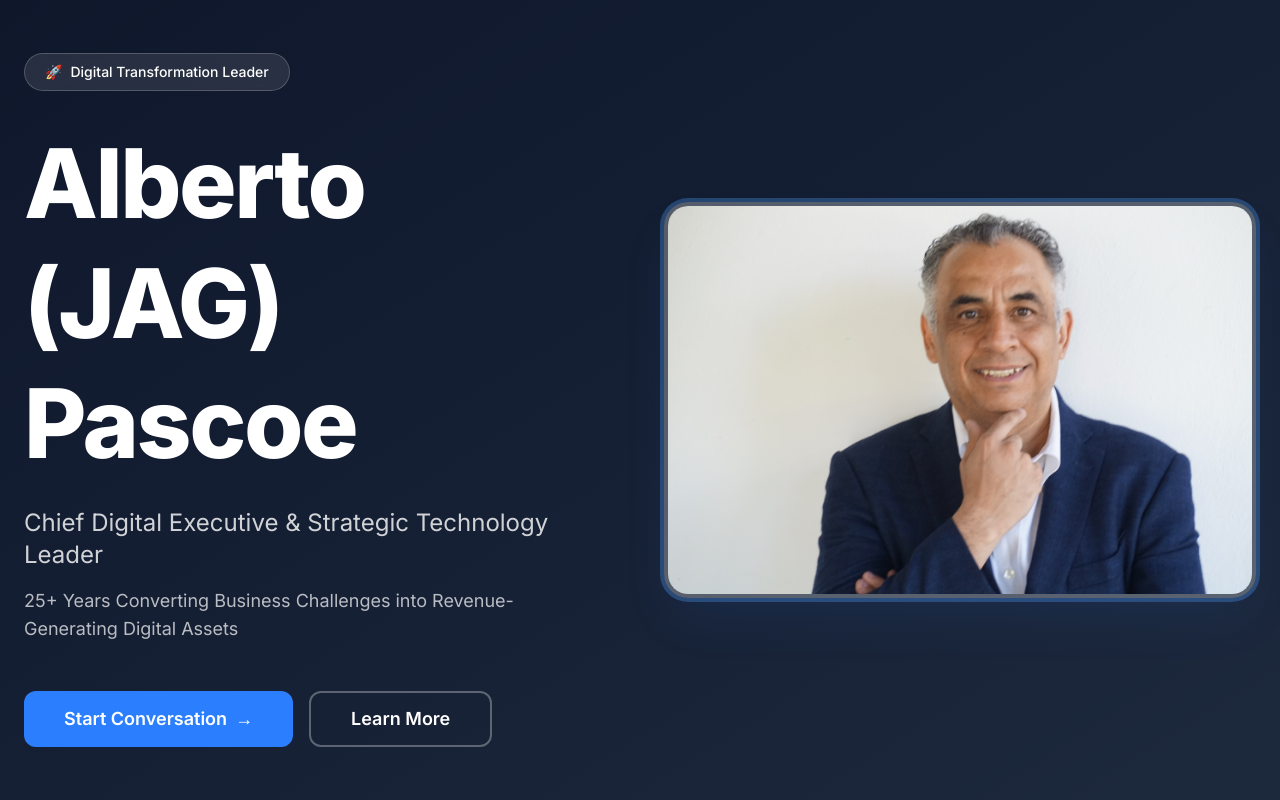
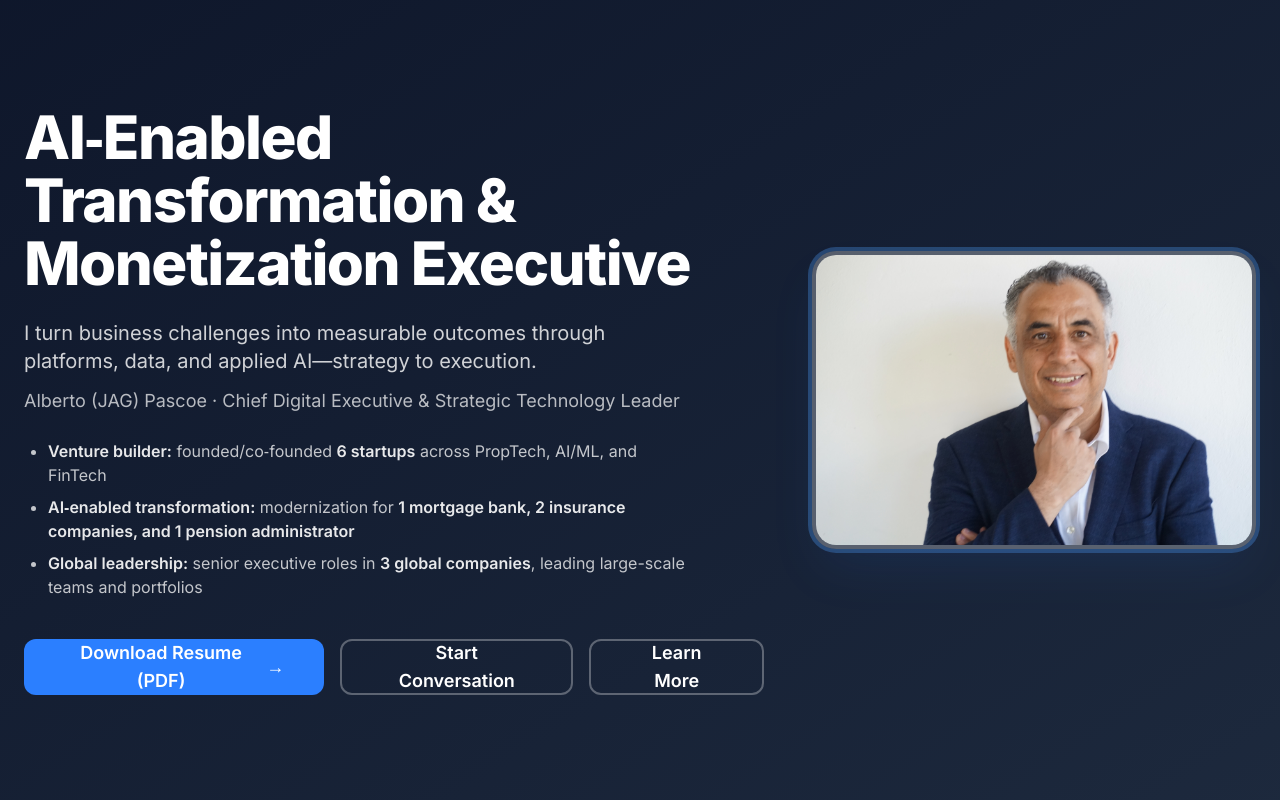
Before and after one commit to agpascoe/landpage, a Next.js app: page / in a window 1280 px wide. Shown: the top 800 px of the page. Built offline with nearby package versions, Linux system fonts and the light colour scheme.

Commit message:
Add public resume PDF download

```diff
--- a/app/components/sections/Hero.tsx
+++ b/app/components/sections/Hero.tsx
@@ -15,50 +15,75 @@ export default function Hero() {
       />
       <div className="container mx-auto px-6 relative z-10 flex flex-col lg:flex-row items-center gap-12">
         <motion.div
-          className="flex-1"
+          className="flex-[1.25]"
           initial={{ opacity: 0, y: 50 }}
           animate={{ opacity: 1, y: 0 }}
           transition={{ duration: 0.8, delay: 0.2 }}
         >
-          <motion.div
-            className="inline-flex items-center gap-2 bg-white/10 border border-white/20 rounded-full px-5 py-2 text-sm font-medium text-white mb-8 backdrop-blur-sm"
-            whileHover={{ scale: 1.05 }}
-          >
-            <span>🚀</span>
-            <span>Digital Transformation Leader</span>
-          </motion.div>
-          <h1 className="text-6xl lg:text-8xl font-extrabold text-white mb-6 leading-tight tracking-tight">
-            Alberto (JAG) Pascoe
+          <h1 className="text-4xl lg:text-5xl xl:text-6xl font-extrabold text-white mb-6 leading-[1.05] tracking-tight">
+            AI‑Enabled Transformation & Monetization Executive
           </h1>
-          <p className="text-2xl text-white/80 mb-4 max-w-2xl">
-            Chief Digital Executive & Strategic Technology Leader
+
+          <p className="text-xl text-white/80 mb-3 max-w-2xl">
+            I turn business challenges into measurable outcomes through platforms, data, and applied AI—strategy to execution.
           </p>
-          <p className="text-lg text-white/70 mb-12 max-w-xl">
-            25+ Years Converting Business Challenges into Revenue-Generating Digital Assets
+
+          <p className="text-lg text-white/70 mb-6 max-w-2xl">
+            Alberto (JAG) Pascoe · Chief Digital Executive & Strategic Technology Leader
           </p>
+
+          <ul className="text-white/75 mb-10 max-w-2xl space-y-2 list-disc pl-6">
+            <li>
+              <span className="font-semibold text-white/90">Venture builder:</span> founded/co‑founded{' '}
+              <span className="font-semibold text-white/90">6 startups</span> across PropTech, AI/ML, and FinTech
+            </li>
+            <li>
+              <span className="font-semibold text-white/90">AI‑enabled transformation:</span> modernization for{' '}
+              <span className="font-semibold text-white/90">1 mortgage bank, 2 insurance companies, and 1 pension administrator</span>
+            </li>
+            <li>
+              <span className="font-semibold text-white/90">Global leadership:</span> senior executive roles in{' '}
+              <span className="font-semibold text-white/90">3 global companies</span>, leading large-scale teams and portfolios
+            </li>
+          </ul>
+
           <div className="flex flex-col sm:flex-row gap-4">
-            <Button variant="primary" size="lg" onClick={() => {
-              const el = document.getElementById('contact');
-              if (el) el.scrollIntoView({ behavior: 'smooth' });
-            }}>
-              Start Conversation
-              <motion.span
-                className="ml-2"
-                whileHover={{ x: 5 }}
-              >
+            <Button
+              variant="primary"
+              size="lg"
+              onClick={() => window.open('/resume/Jag-Pascoe-Resume.pdf', '_blank', 'noopener,noreferrer')}
+            >
+              Download Resume (PDF)
+              <motion.span className="ml-2" whileHover={{ x: 5 }}>
                 &rarr;
               </motion.span>
             </Button>
-            <Button variant="secondary" size="lg" onClick={() => {
-              const el = document.getElementById('about');
-              if (el) el.scrollIntoView({ behavior: 'smooth' });
-            }}>
+
+            <Button
+              variant="secondary"
+              size="lg"
+              onClick={() => {
+                const el = document.getElementById('contact')
+                if (el) el.scrollIntoView({ behavior: 'smooth' })
+              }}
+            >
+              Start Conversation
+            </Button>
+
+            <Button
+              variant="secondary"
+              size="lg"
+              onClick={() => {
+                const el = document.getElementById('about')
+                if (el) el.scrollIntoView({ behavior: 'smooth' })
+              }}
+            >
               Learn More
             </Button>
           </div>
         </motion.div>
         <motion.div
-          className="flex-1 flex justify-center items-center min-h-[630px]"
+          className="flex-[0.75] flex justify-center items-center min-h-[630px]"
           initial={{ opacity: 0, scale: 0.8 }}
           animate={{ opacity: 1, scale: 1 }}
           transition={{ duration: 0.8, delay: 0.4 }}
@@ -72,7 +97,10 @@ export default function Hero() {
               className="rounded-3xl object-cover border-4 border-white/20 bg-white/10 shadow-2xl shadow-blue-500/10 backdrop-blur-md mx-auto"
               priority
             />
-            <div className="absolute inset-0 rounded-3xl pointer-events-none ring-4 ring-blue-400/30 mx-auto" aria-hidden="true"></div>
+            <div
+              className="absolute inset-0 rounded-3xl pointer-events-none ring-4 ring-blue-400/30 mx-auto"
+              aria-hidden="true"
+            ></div>
           </div>
         </motion.div>
       </div>
```
Also changed, not shown: 1 other file (tests, documents, lock files or other folders).
